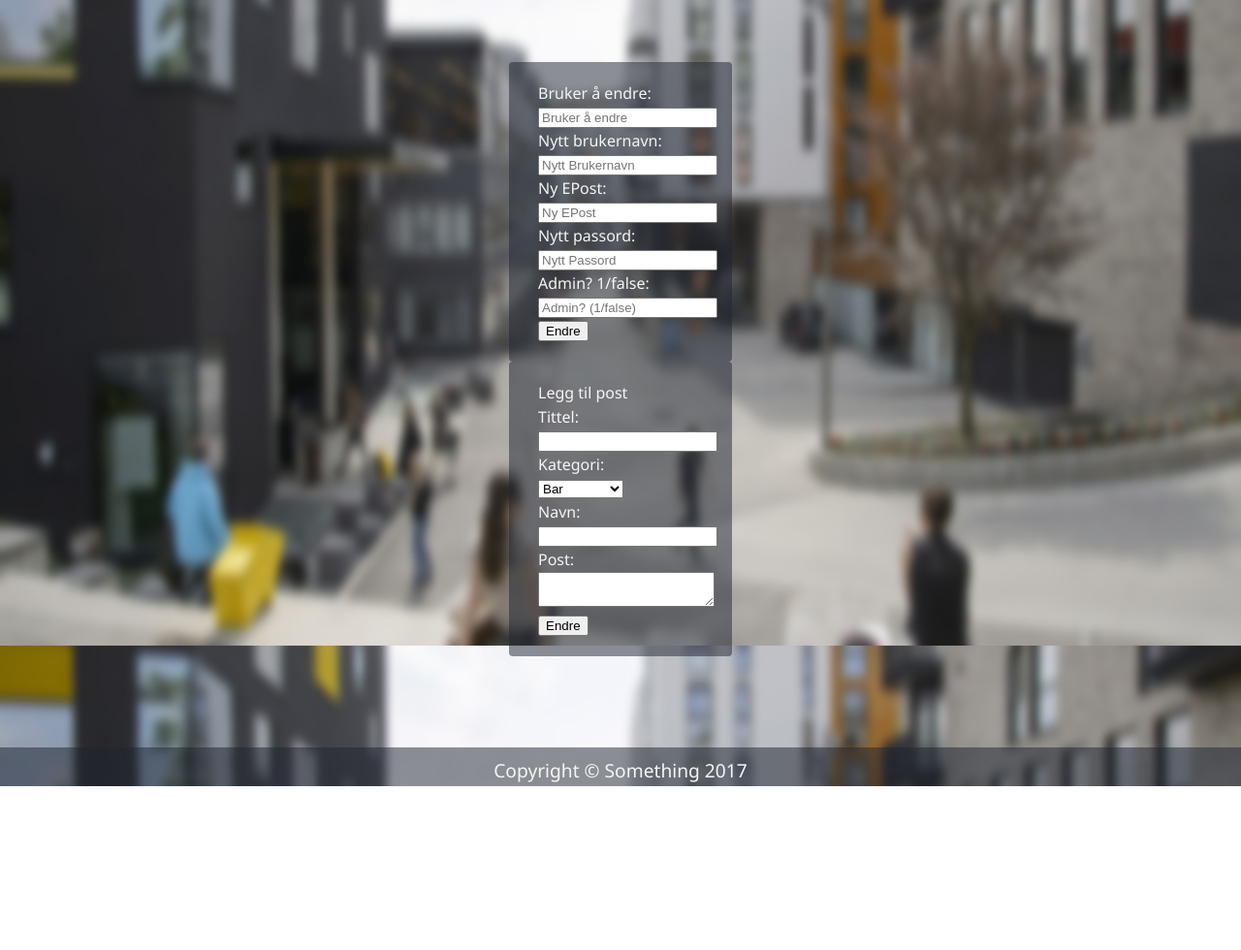
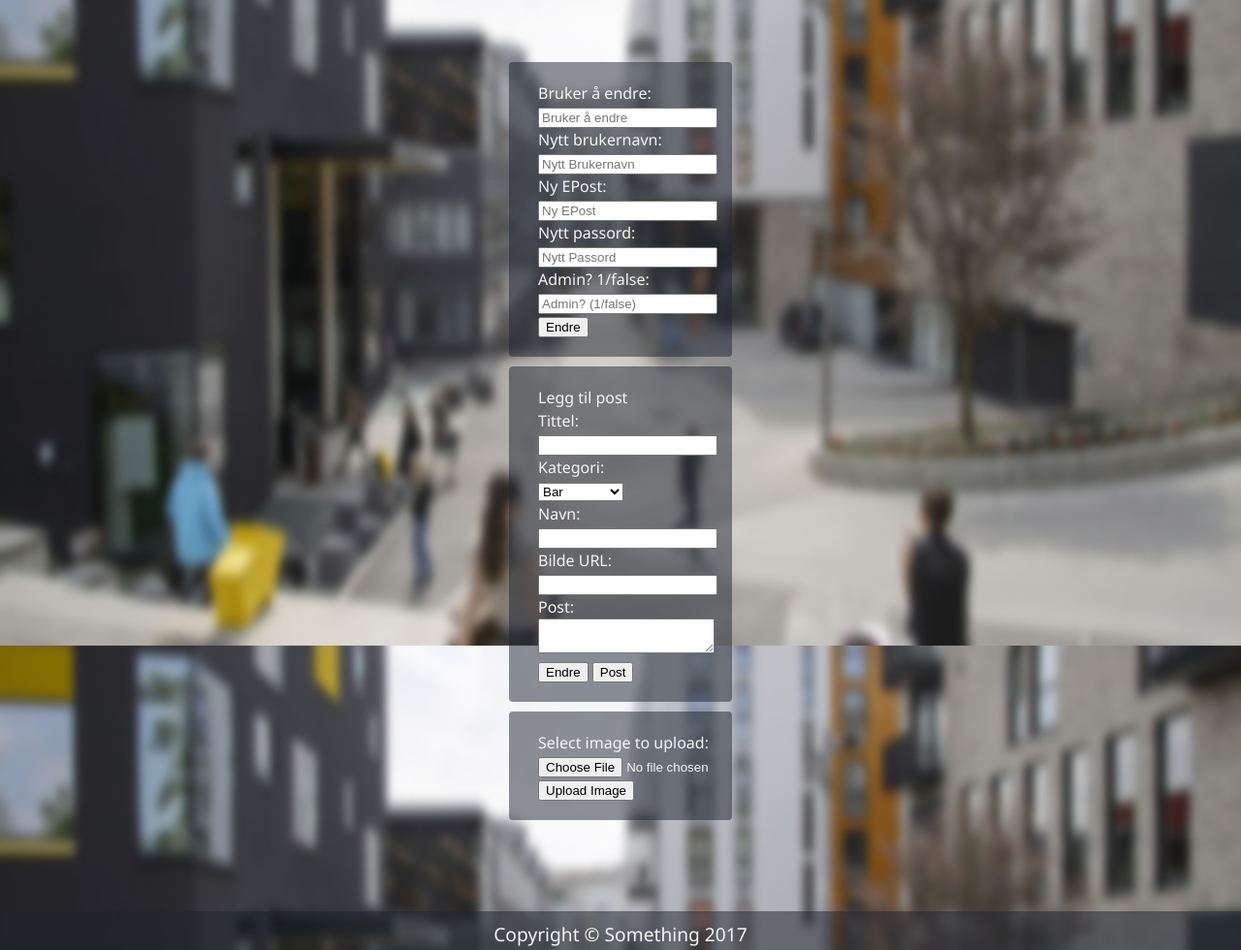
Before and after one commit to JaranB/Westerdals-Social, a PHP site: page /something/adminpanel.php in a window 1280 px wide. Shown: the part 134-1114 px from the top of the page at 97% size. Before the commit the page ends 945 px from the top, so only its background shows below. Run offline with PHP 8.4, Linux system fonts and the light colour scheme; the visitor is signed in with stand-in values (Sample User, id 1).

Commit message:
Mal for innlasting av innhold på undersider

```diff
--- a/adminpanel.php
+++ b/adminpanel.php
@@ -12,7 +12,6 @@ if(!isset($_SESSION)){
         header("Location: ./index.php");
         die();
     }
-
 
 if(isset($_POST['endreBruker'])) {
 
@@ -33,25 +32,25 @@ if(!empty($_POST['brukerEndre'])){
     if($row['brukernavn'] == $_POST['brukerEndre']){
             if(!empty($_POST['navnEndre'])){
                 $byttBrukernavn = "UPDATE brukere SET brukernavn='$nyttBrukernavn' WHERE brukernavn ='$brukernavn'";
-                $result2 = mysqli_query($connection, $byttBrukernavn);
+                mysqli_query($connection, $byttBrukernavn);
                 $smsg = "Navn endret!";
                 }
 
             if(!empty($_POST['epostEndre'])){
                 $byttEPost = "UPDATE brukere SET epost='$nyEPost' WHERE brukernavn ='$brukernavn'";
-                $result3 = mysqli_query($connection, $byttEPost);
+                mysqli_query($connection, $byttEPost);
                 $smsg = "EPost endret!";
             }
 
             if(!empty($_POST['passordEndre'])){
                 $byttPassord = "UPDATE brukere SET passord='$nyttPassord' WHERE brukernavn ='$brukernavn'";
-                $result3 = mysqli_query($connection, $byttPassord);
+                mysqli_query($connection, $byttPassord);
                 $smsg = "Passord endret!";
                 }
 
             if(!empty($_POST['adminEndre'])){
                 $byttRang = "UPDATE brukere SET rang='$nyRang' WHERE brukernavn ='$brukernavn'";
-                $result3 = mysqli_query($connection, $byttRang);
+                mysqli_query($connection, $byttRang);
                 $smsg = "Rang endret!";
                 }
 
@@ -63,6 +62,16 @@ if(!empty($_POST['brukerEndre'])){
 }
 }
 
+if(!empty($_POST['submit'])){
+        $tittel = $_POST['tittel'];
+        $kategori=$_POST['formKategorier'];
+        $navn = $_POST['navn'];
+        $bildeURL = $_POST['bildeURL'];
+        $post = $_POST['post'];
+        $postsystem = "INSERT IGNORE INTO storage (tittel, kategori, navn, bildeURL, post) VALUE ('$tittel', '$kategori', '$navn', '$bildeURL', '$post')";
+        mysqli_query($connection, $postsystem);
+        $smsg = "Post lagt til!";
+}
 
 ?>
 
@@ -105,9 +114,9 @@ if(!empty($_POST['brukerEndre'])){
                 <form class="adminpanel" method="POST">
                     <a>Legg til post</a>
                     <br>
-                    <a>Tittel:</a> <input type="text" name="tittel"><br>
+                    <a>Tittel:</a> <input type="text" name="tittel" required><br>
                     <a>Kategori:</a> <br>
-                        <select name="formKategorier" id="formKategorier">
+                        <select name="formKategorier" id="formKategorier" required>
                         <option value="1">Bar</option>
                         <option value="2">Restaurant</option>
                         <option value="3">Butikk</option>
@@ -116,10 +125,18 @@ if(!empty($_POST['brukerEndre'])){
                         <option value="6">Tilbud</option>
                         </select>
                     <br>
-                    <a>Navn:</a> <input type="text" name="navn"><br>
-                    <a>Post:</a> <textarea id="minpost" name="post"></textarea>
+                    <a>Navn:</a> <input type="text" name="navn" required><br>
+                    <a>Bilde URL:</a> <input type="text" name="bildeURL" required><br>
+                    <a>Post:</a> <textarea id="minpost" name="post" required></textarea>
                     <button type="submit" name="postInnlegg">Endre</button>
+                    <input type="submit" name="submit" value="Post" />
                 </form>
+            <form class="adminpanel" action="upload.php" method="post" enctype="multipart/form-data">
+                Select image to upload:
+                <input type="file" name="fileToUpload" id="fileToUpload">
+                <input type="submit" value="Upload Image" name="submit">
+            </form>
+
             </div>
 
         </div>
--- a/css/style.css
+++ b/css/style.css
@@ -14,7 +14,8 @@ h1,
 h2,
 p,
 #infobar,
-.varsel {
+.varsel,
+.adminpanel {
     text-decoration: none;
     font-family: "Segoe UI";
     color: whitesmoke;
@@ -277,7 +278,7 @@ footer p {
     background-color: rgba(30, 37, 48, 0.5);
     padding-left: 30px;
     margin-left: auto;
-    margin-bottom: auto;
+    margin-bottom: 10px;
     margin-right: auto;
     margin-top: auto;
     padding-top: 20px;
@@ -309,6 +310,11 @@ footer p {
     position: relative;
     width: 800px;;
     height: 400px;
+    overflow: hidden;
+}
+
+.bildeTest img {
+    width: 100%;
 }
 
 .bildeTestText {
```
Also changed, not shown: bildetest.php (+24 -12 lines), upload.php (added, +46 -0 lines), UploadedPictures/800px-Awesome_borealis_wallpaper.jpg (added).
